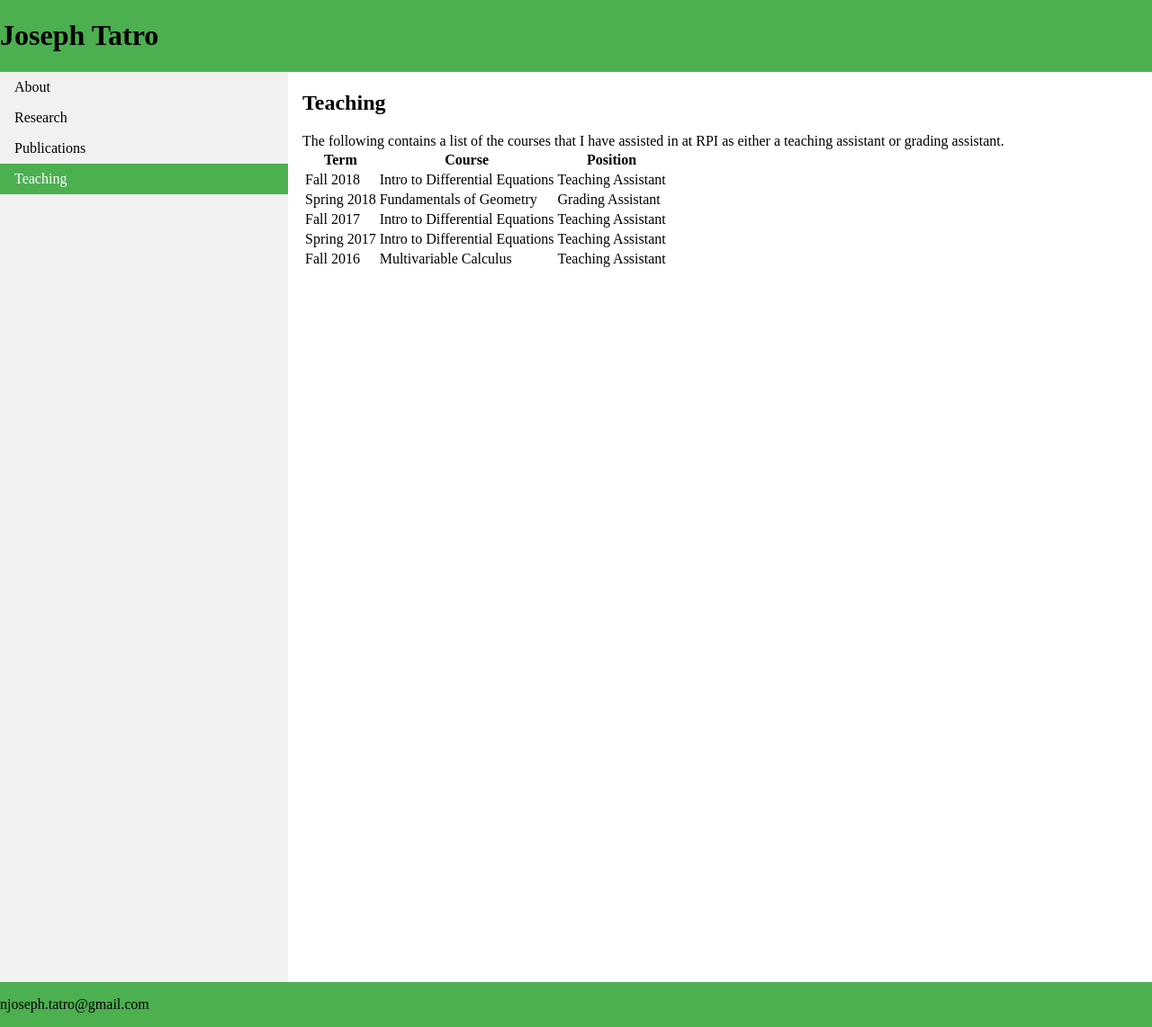
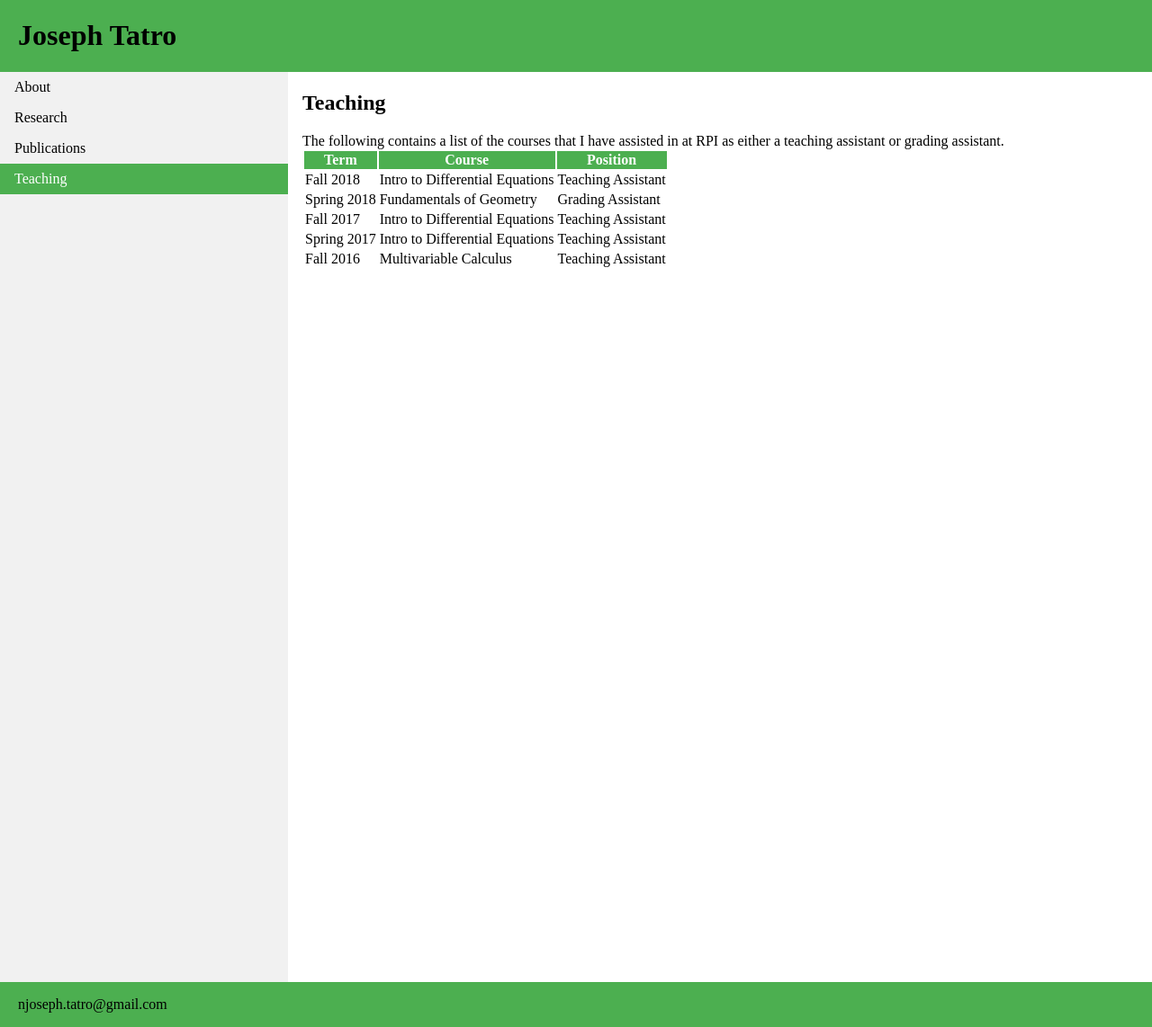
Before and after one commit to tatron/tatron.github.io, a Jekyll site: the page built from teaching.md, in a window 1280 px wide and 1142 px high. Shown: the whole window at 90% size. Built offline with Jekyll 4.4.1, drawn with Linux system fonts in a browser that asks for light colours.

Commit message:
Update default.html

```diff
--- a/_layouts/default.html
+++ b/_layouts/default.html
@@ -2,6 +2,11 @@
 <html>
   <head>
     <style>
+
+   th {
+    background-color: #4CAF50;
+    color: white;
+    }
 
     body{
         padding-top: 80px;
@@ -13,6 +18,7 @@
       top: 0;
       width: 100%;
       background-color: #4CAF50;
+      padding-left: 20px;
     }
 
     footer {
@@ -20,6 +26,7 @@
       bottom: 0;
       width: 100%;
       background-color: #4CAF50;
+      padding-left: 20px;
     }
     </style>
     <meta charset="utf-8">
```
